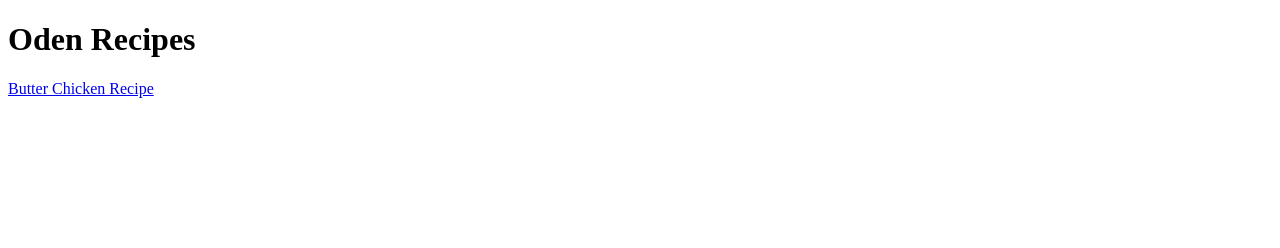
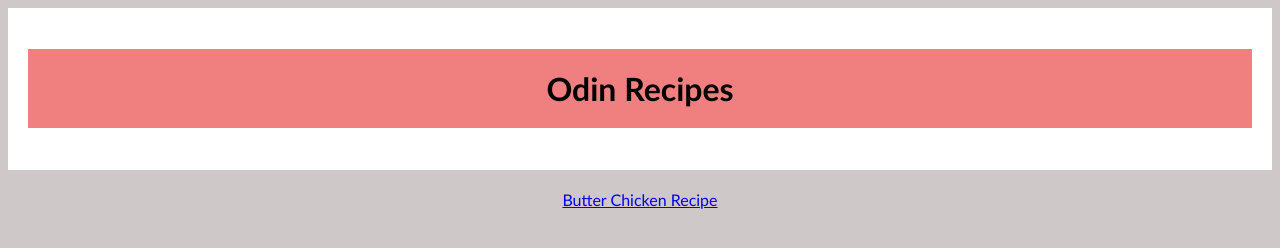
Before and after one commit to nick-pell/odin-recipes, a plain HTML site: page index.html in a window 1280 px wide. Drawn offline with Linux system fonts and the light colour scheme.

Commit message:
CSS updates
Updated some new CSS properties.

```diff
--- a/index.html
+++ b/index.html
@@ -1,14 +1,18 @@
 <!DOCTYPE html>
 <html lang="en">
 <head>
+    <link rel = "stylesheet" href="styles.css"/>
     <meta charset="UTF-8">
     <meta http-equiv="X-UA-Compatible" content="IE=edge">
     <meta name="viewport" content="width=device-width, initial-scale=1.0">
     <title>Odin Recipes</title>
 </head>
-<body>
-    <h1>Oden Recipes</h1>
+<body class="page1">
+    <div class = "odinTitle">
+    <h1 class="fronttitle">Odin Recipes</h1>
+    </div>
+    <div class="bcLink">
     <a href="recipes/butterchicken.html">Butter Chicken Recipe</a>
-
+    </div>
 </body>
 </html>
--- /dev/null
+++ b/styles.css
@@ -0,0 +1,29 @@
+* {
+    font-family:'Gill Sans', 'Gill Sans MT', Calibri, 'Trebuchet MS', sans-serif
+
+}
+
+body {
+    background-color: rgb(207, 200, 200);
+}
+
+.odinTitle {
+    background-color: white;
+    padding:20px;
+    margin:0px;
+}
+
+body.page2{
+    background-color: rgb(160, 156, 214);
+}
+
+.bcLink {
+    margin:20px;
+    text-align: center;
+}
+
+.fronttitle {
+    text-align: center;
+    background-color: lightcoral;
+    padding: 20px;
+}
```
Also changed, not shown: recipes/butterchicken.html (+3 -1 lines).
